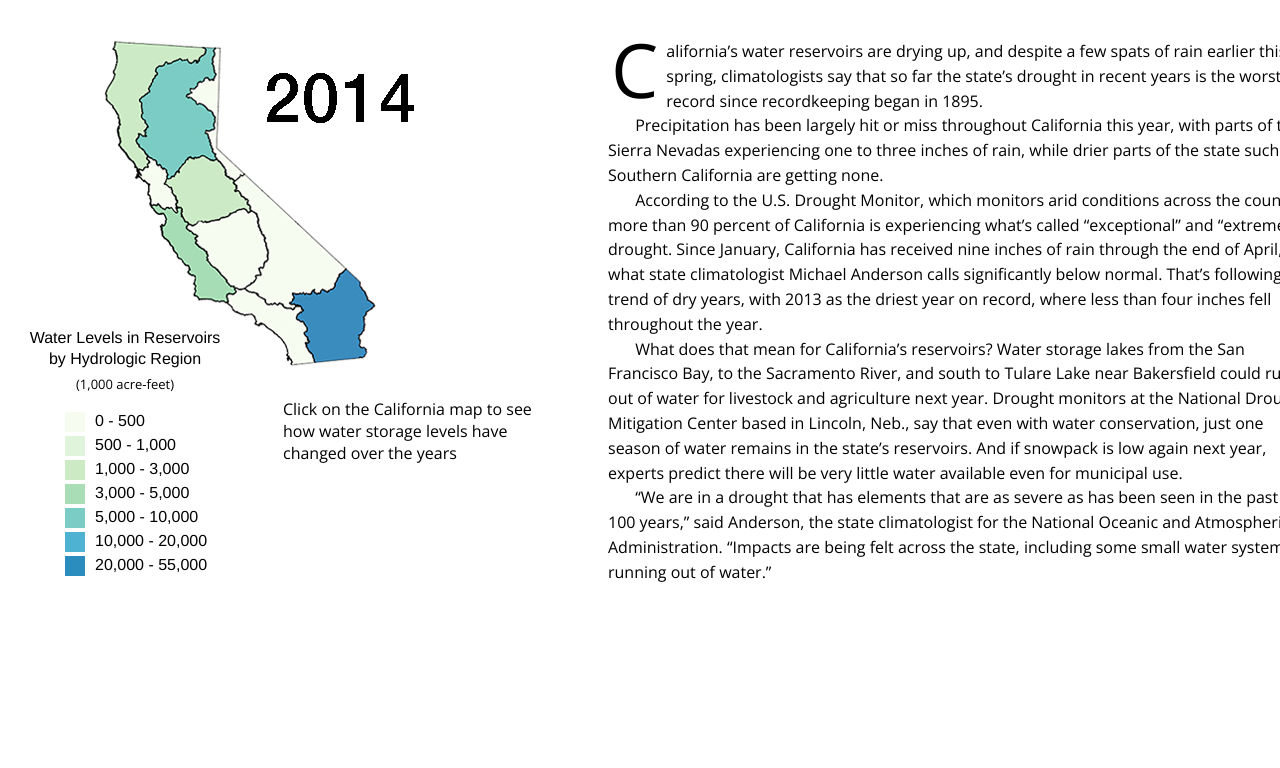
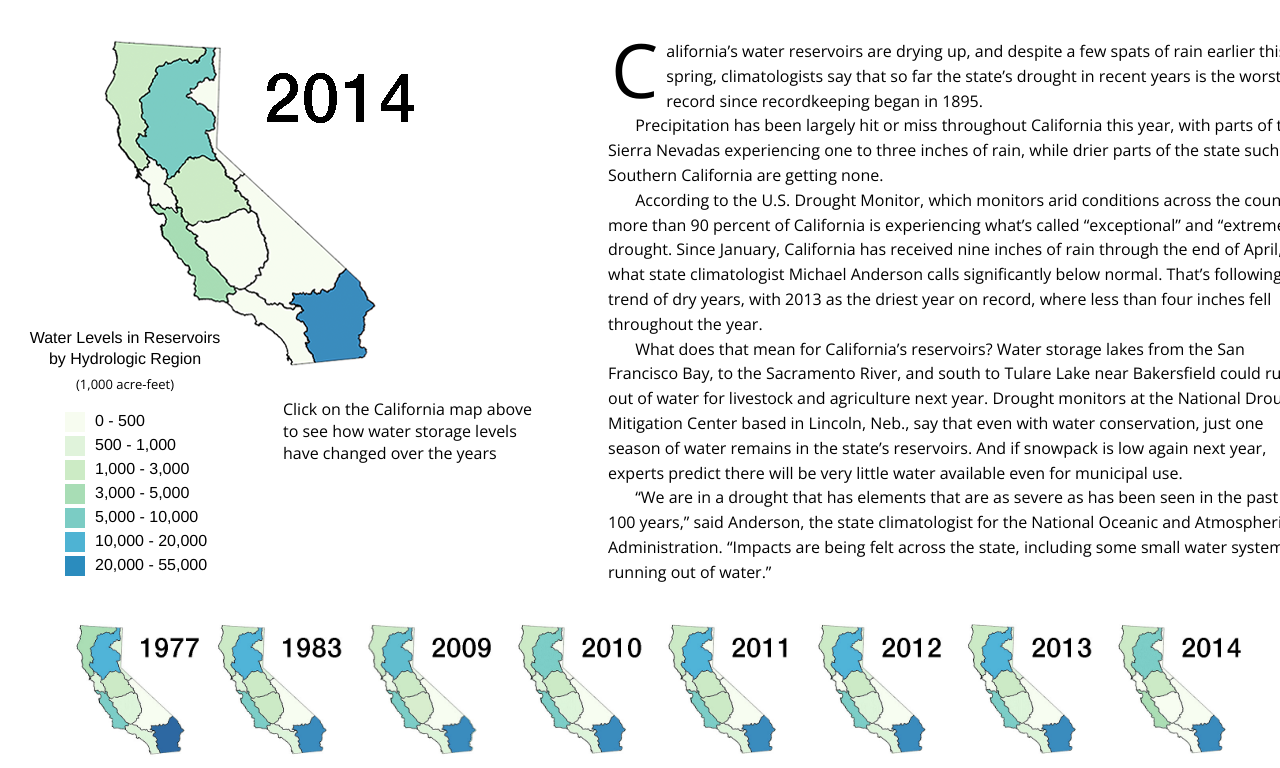
Before and after one commit to chelsimoy/water-project, a plain HTML site: page index.html in a window 1280 px wide. Shown: the part 162-930 px from the top of the page. Before the commit the page ends 885 px from the top, so only its background shows below. Drawn offline with nearby package versions, Linux system fonts and the light colour scheme.

Commit message:
added smaller maps

```diff
--- a/index.html
+++ b/index.html
@@ -128,6 +128,15 @@
     float:left;
   }
 
+  .maps{
+    position: absolute;
+    margin-left: 50px;
+    margin-right: 50px;
+    top: 780px;
+    height: 150px;
+    width: auto;
+  }
+
     </style>
 
 
@@ -138,7 +147,7 @@
 
     <img id="gif" src="water-storage2014.png">
 
-    <p id="gif-explainer">Click on the California map to see how water storage levels have changed over the years</p>
+    <p id="gif-explainer">Click on the California map above to see how water storage levels have changed over the years</p>
 
     <div id="text-box">
         <p id="history-text">
@@ -172,7 +181,16 @@
         </div>
     </div>
 
-
+<div>
+    <img class="maps" id="77"   src="water-storage1977.jpg">
+    <img class="maps" id="83"   src="water-storage1983.jpg" style="left: 150px;">
+    <img class="maps" id="09"   src="water-storage2009.jpg" style="left: 300px;">
+    <img class="maps" id="10"   src="water-storage2010.jpg" style="left: 450px;">
+    <img class="maps" id="11"   src="water-storage2011.jpg" style="left: 600px;">
+    <img class="maps" id="12"   src="water-storage2012.jpg" style="left: 750px;">
+    <img class="maps" id="13"   src="water-storage2013.jpg" style="left: 900px;">
+    <img class="maps" id="14"   src="water-storage2014.jpg" style="left: 1050px;">
+</div>
 
     <!-- custom js -->
     <script src="js/main.js"></script>
```
Also changed, not shown: water-storage1977.jpg (added), water-storage1983.jpg (added), water-storage2009.jpg (added), water-storage2010.jpg (added), water-storage2011.jpg (added), water-storage2012.jpg (added), water-storage2013.jpg (added), water-storage2014.jpg (added).
